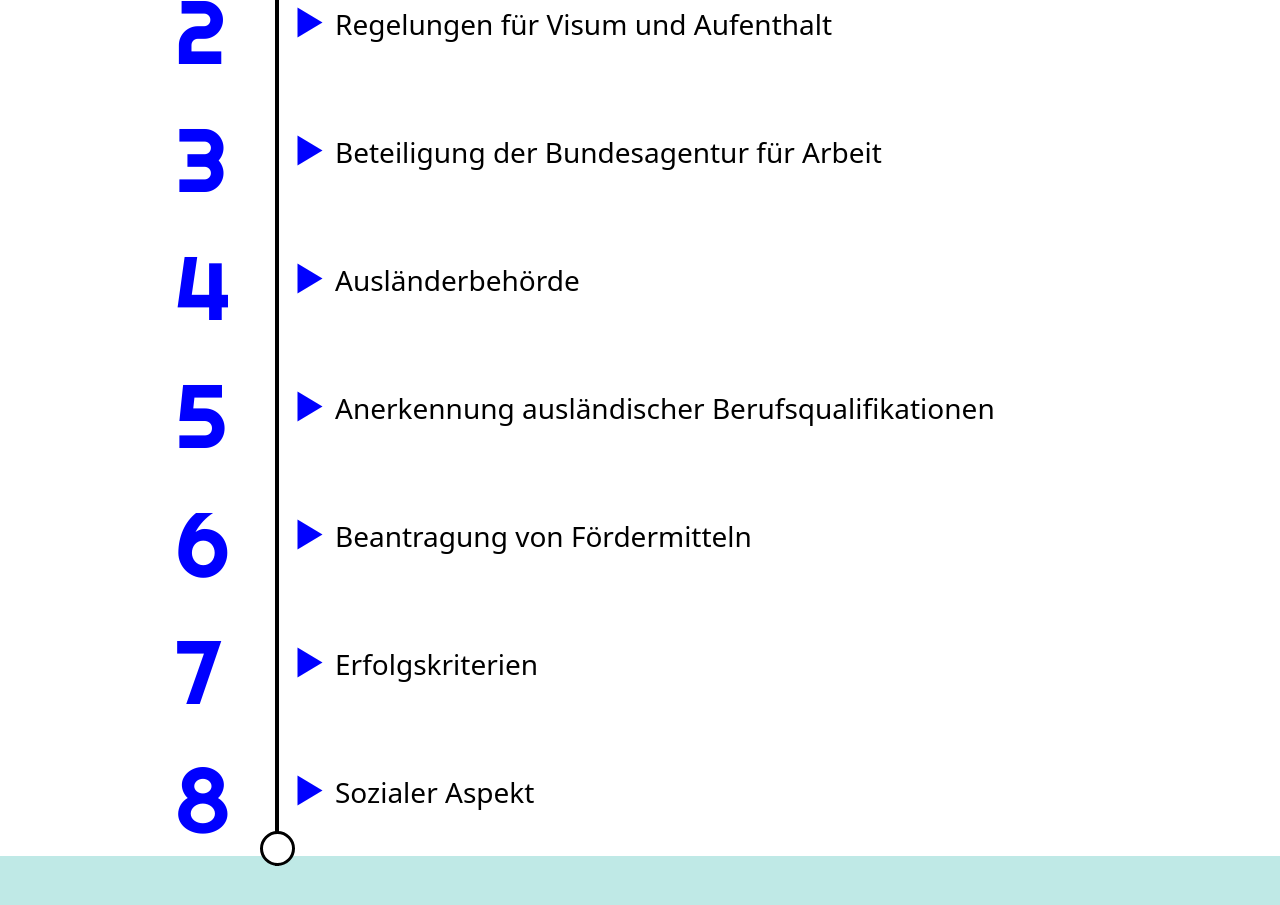
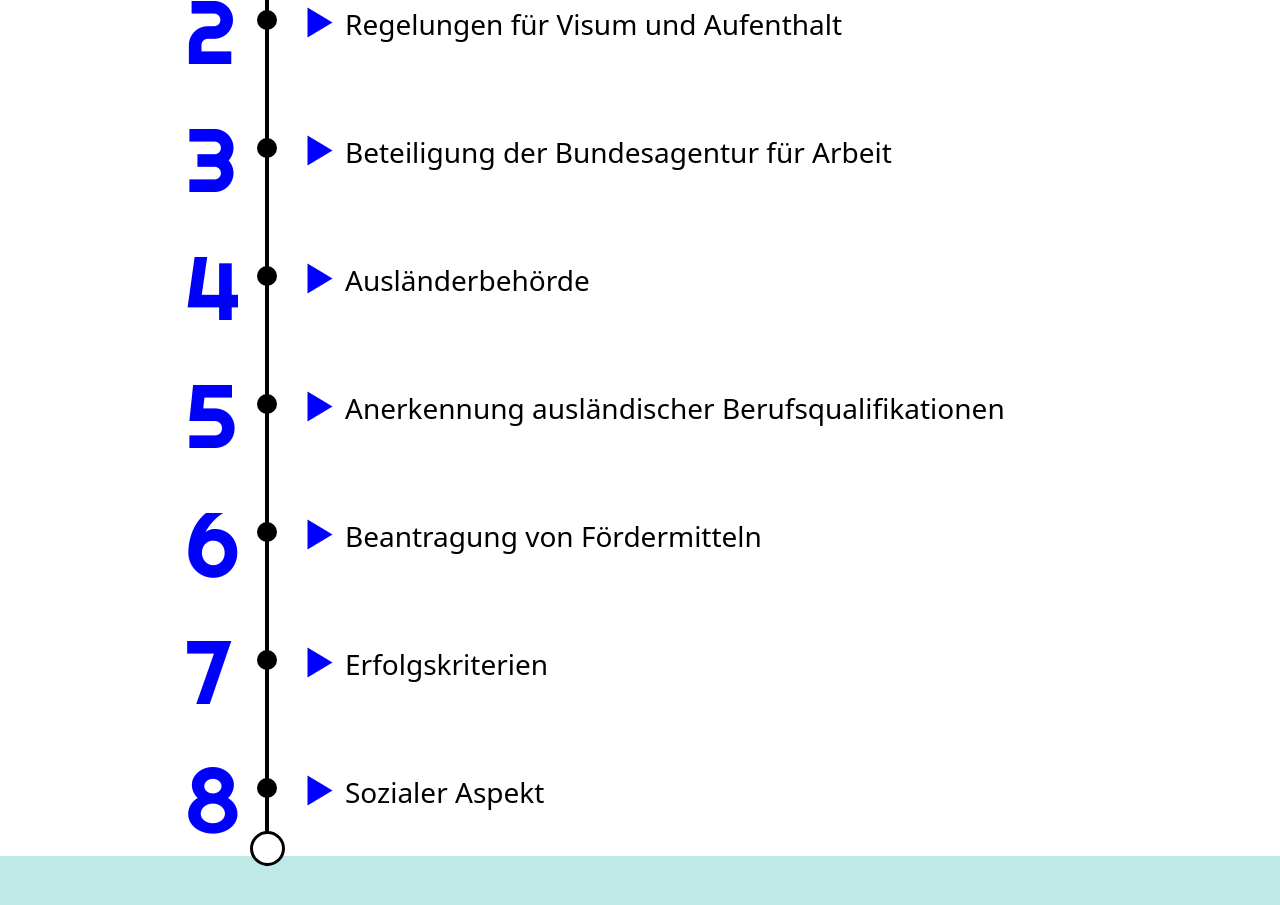
Before and after one commit to tommyb96/modern-mind-recruitment, a React (Create React App) app: page / in a window 1280 px wide. Shown: the part 9720-10625 px from the top of the page. Built offline with nearby package versions, Linux system fonts and the light colour scheme.

Commit message:
add sall circles

```diff
--- a/src/components/Workshop/Workshop.js
+++ b/src/components/Workshop/Workshop.js
@@ -36,6 +36,7 @@ export default function Workshop() {
           <TwoCubes src={cubes2} alt="cubes"></TwoCubes>
           <Item>
             <Zahl>1</Zahl>
+            <CircleOne />
             <BlueTriangle />
             Allgemeine Bestimmungen für eine Beschäftigung ausländischer
             Fachkräfte
@@ -43,6 +44,7 @@ export default function Workshop() {
           <Linie />
           <Item>
             <Zahl>2</Zahl>
+            <CircleTwo />
             <BlueTriangleTwo
               isOpenTwo={isOpenTwo}
               onClick={() => setIsOpenTwo(!isOpenTwo)}
@@ -68,6 +70,7 @@ export default function Workshop() {
           <Linie />
           <Item>
             <Zahl>3</Zahl>
+            <CircleThree />
             <BlueTriangleThree
               isOpenThree={isOpenThree}
               onClick={() => setIsOpenThree(!isOpenThree)}
@@ -91,6 +94,7 @@ export default function Workshop() {
           <Linie />
           <Item>
             <Zahl>4</Zahl>
+            <CircleFour />
             <BlueTriangleFour
               isOpenFour={isOpenFour}
               onClick={() => setIsOpenFour(!isOpenFour)}
@@ -114,6 +118,7 @@ export default function Workshop() {
           <Linie />
           <Item>
             <Zahl>5</Zahl>
+            <CircleFive />
             <BlueTriangleFive
               isOpenFive={isOpenFive}
               onClick={() => setIsOpenFive(!isOpenFive)}
@@ -144,12 +149,14 @@ export default function Workshop() {
           <Linie />
           <Item>
             <Zahl>6</Zahl>
+            <CircleSix />
             <BlueTriangle />
             Beantragung von Fördermitteln
           </Item>
           <Linie />
           <Item>
             <Zahl>7</Zahl>
+            <CircleSeven />
             <BlueTriangleSeven
               isOpenSeven={isOpenSeven}
               onClick={() => setIsOpenSeven(!isOpenSeven)}
@@ -176,6 +183,7 @@ export default function Workshop() {
           <Linie />
           <Item>
             <Zahl>8</Zahl>
+            <CircleEight />
             <BlueTriangleEight
               isOpenEight={isOpenEight}
               onClick={() => setIsOpenEight(!isOpenEight)}
@@ -221,7 +229,7 @@ const Line = styled.div`
     left: 15%;
   }
 
-  @media (max-width: 550px) {
+  @media (max-width: 620px) {
     height: 350px;
   }
 `;
@@ -247,7 +255,7 @@ const ThreeCubes = styled.img`
     transform: rotate(180deg);
   }
 
-  @media (max-width: 580px) {
+  @media (max-width: 620px) {
     width: 260px;
     margin: 40px 40px 60px 40px;
   }
@@ -291,7 +299,7 @@ const InfoText = styled.div`
 
   @media (max-width: 1024px) {
     align-self: flex-end;
-    margin: 0 30px 0 120px;
+    margin: 0 30px 0 140px;
   }
 
   @media (max-width: 480px) {
@@ -331,7 +339,7 @@ const TwoCubes = styled.img`
   align-self: flex-end;
   width: 380px;
   margin-right: 40px;
-  @media (max-width: 580px) {
+  @media (max-width: 620px) {
     width: 260px;
   }
 `;
@@ -436,7 +444,7 @@ const BlueTriangleEight = styled.span`
 const Item = styled.div`
   position: relative;
   max-width: 700px;
-  margin: 45px 10px 45px 20px;
+  margin: 45px 10px 45px 40px;
   font-size: 28px;
   font-family: system-ui;
   font-weight: 500;
@@ -489,6 +497,128 @@ const Zahl = styled.div`
   }
 `;
 
+const CircleOne = styled.div`
+  position: absolute;
+  top: 5px;
+  left: -48.5px;
+  background-color: black;
+  width: 20px;
+  height: 20px;
+  border-radius: 50%;
+  border: 3.5px solid black;
+  z-index: 200;
+  @media (max-width: 480px) {
+    display: none;
+  }
+`;
+
+const CircleTwo = styled.div`
+  position: absolute;
+  top: 5px;
+  left: -48.5px;
+  background-color: black;
+  width: 20px;
+  height: 20px;
+  border-radius: 50%;
+  border: 3.5px solid black;
+  z-index: 200;
+
+  @media (max-width: 480px) {
+    display: none;
+  }
+`;
+
+const CircleThree = styled.div`
+  position: absolute;
+  top: 5px;
+  left: -48.5px;
+  background-color: black;
+  width: 20px;
+  height: 20px;
+  border-radius: 50%;
+  border: 3.5px solid black;
+  z-index: 200;
+
+  @media (max-width: 480px) {
+    display: none;
+  }
+`;
+const CircleFour = styled.div`
+  position: absolute;
+  top: 5px;
+  left: -48.5px;
+  background-color: black;
+  width: 20px;
+  height: 20px;
+  border-radius: 50%;
+  border: 3.5px solid black;
+  z-index: 200;
+
+  @media (max-width: 480px) {
+    display: none;
+  }
+`;
+const CircleFive = styled.div`
+  position: absolute;
+  top: 5px;
+  left: -48.5px;
+  background-color: black;
+  width: 20px;
+  height: 20px;
+  border-radius: 50%;
+  border: 3.5px solid black;
+  z-index: 200;
+
+  @media (max-width: 480px) {
+    display: none;
+  }
+`;
+const CircleSix = styled.div`
+  position: absolute;
+  top: 5px;
+  left: -48.5px;
+  background-color: black;
+  width: 20px;
+  height: 20px;
+  border-radius: 50%;
+  border: 3.5px solid black;
+  z-index: 200;
+
+  @media (max-width: 480px) {
+    display: none;
+  }
+`;
+const CircleSeven = styled.div`
+  position: absolute;
+  top: 5px;
+  left: -48.5px;
+  background-color: black;
+  width: 20px;
+  height: 20px;
+  border-radius: 50%;
+  border: 3.5px solid black;
+  z-index: 200;
+
+  @media (max-width: 480px) {
+    display: none;
+  }
+`;
+const CircleEight = styled.div`
+  position: absolute;
+  top: 5px;
+  left: -48.5px;
+  background-color: black;
+  width: 20px;
+  height: 20px;
+  border-radius: 50%;
+  border: 3.5px solid black;
+  z-index: 200;
+
+  @media (max-width: 480px) {
+    display: none;
+  }
+`;
+
 const Linie = styled.div`
   width: 85%;
   height: 1.5px;
```
